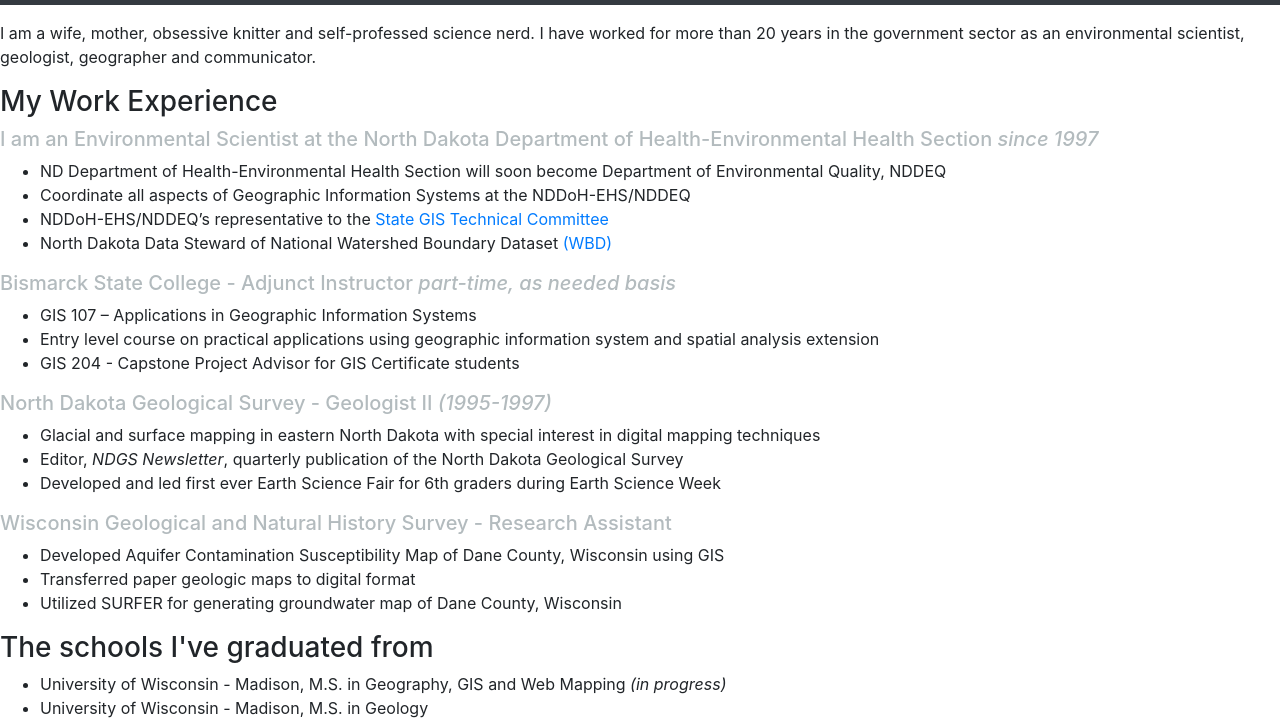
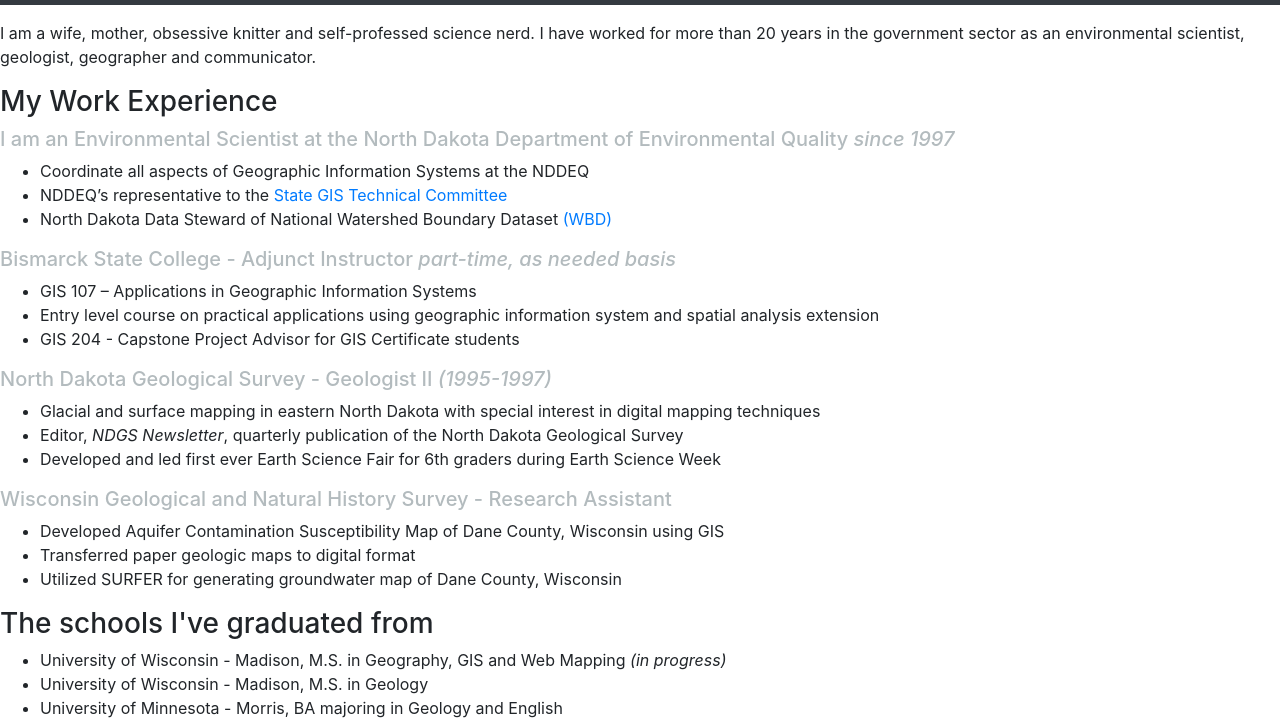
Before and after one commit to Annamoose/annamoose.github.io, a plain HTML site: page about.html in a window 1280 px wide. Shown: the part 51-774 px from the top of the page. Drawn offline with nearby package versions, Linux system fonts and the light colour scheme.

Commit message:
Update about.html
updated work references.

```diff
--- a/about.html
+++ b/about.html
@@ -55,11 +55,10 @@
 
     <p>I am a wife, mother, obsessive knitter and self-professed science nerd.  I have worked for more than 20 years in the government sector as an environmental scientist, geologist, geographer and communicator. </p>
  <h3>My Work Experience</h3>
-<h2>I am an Environmental Scientist at the North Dakota Department of Health-Environmental Health Section <em> since 1997</em></h2>
+<h2>I am an Environmental Scientist at the North Dakota Department of Environmental Quality <em> since 1997</em></h2>
     <ul>
-    <li>ND Department of Health-Environmental Health Section will soon become Department of Environmental Quality, NDDEQ</li>
-    <li>Coordinate all aspects of Geographic Information Systems at the NDDoH-EHS/NDDEQ</li>
-    <li>NDDoH-EHS/NDDEQ’s representative to the <a href="https://www.gis.nd.gov/gis-technical-committee">State GIS Technical Committee</a></li>
+    <li>Coordinate all aspects of Geographic Information Systems at the NDDEQ</li>
+    <li>NDDEQ’s representative to the <a href="https://www.gis.nd.gov/gis-technical-committee">State GIS Technical Committee</a></li>
     <li>North Dakota Data Steward of National Watershed Boundary Dataset <a href="https://gishubdata.nd.gov/dataset/national-watershed-boundary-dataset"> (WBD)</a></li>
 </ul>
 
@@ -75,7 +74,7 @@
         <ul>
         <li>Glacial and surface mapping in eastern North Dakota with special interest in digital mapping techniques</li>
         <li>Editor, <em>NDGS Newsletter</em>, quarterly publication of the North Dakota Geological Survey</li>
-        <li>Developed and led first ever Earth Science Fair for 6th graders  during Earth Science Week</li>
+        <li>Developed and led first ever Earth Science Fair for 6th graders during Earth Science Week</li>
         </ul>
 
 <h2>Wisconsin Geological and Natural History Survey - Research Assistant </h2>
```
